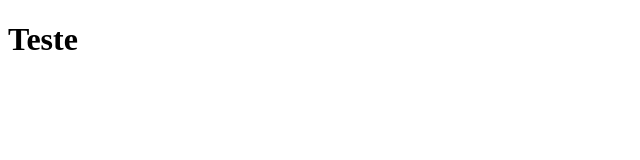
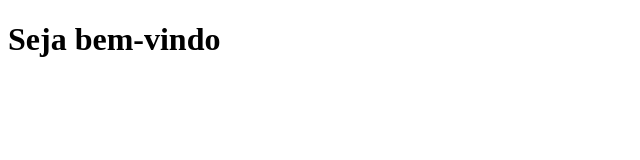
Before and after one commit to Coldiblaster/minha-pagina, a plain HTML site: page index.html in a window 1280 px wide. Shown: the whole page, without its empty margins (0-640 px from the left). Drawn offline with Linux system fonts and the light colour scheme.

Commit message:
Update index.html

```diff
--- a/index.html
+++ b/index.html
@@ -8,6 +8,6 @@
 
 </head>
 <body>
-  <h1>Teste</h1>
+  <h1>Seja bem-vindo</h1>
 </body>
 </html>
```
